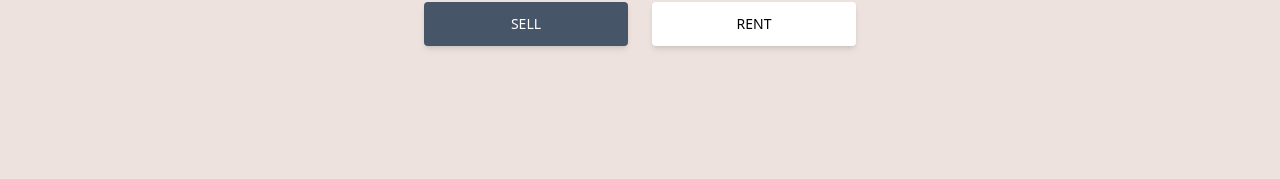
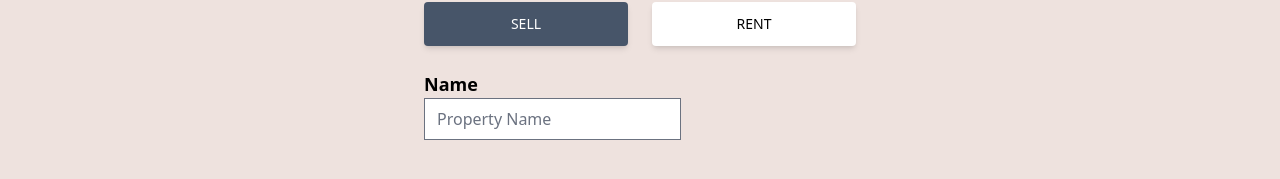
Before and after one commit to GIT-Gizmo/home-seekr, a React (Create React App) app: page /create-listing in a window 1280 px wide. Shown: the part 191-370 px from the top of the page. Built offline with nearby package versions, Linux system fonts and the light colour scheme; no server answers.

Commit message:
re-installed firebase

```diff
--- a/package.json
+++ b/package.json
@@ -6,6 +6,7 @@
     "@testing-library/jest-dom": "^5.16.5",
     "@testing-library/react": "^13.4.0",
     "@testing-library/user-event": "^13.5.0",
+    "firebase": "^10.1.0",
     "react": "^18.2.0",
     "react-dom": "^18.2.0",
     "react-icons": "^4.9.0",
--- a/src/pages/CreateListing.jsx
+++ b/src/pages/CreateListing.jsx
@@ -3,8 +3,9 @@ import React, { useState } from 'react'
 export default function CreateListing() {
   const [formData, setFormData] = useState({
     type: "sale",
+    name: ""
   });
-  const {type} = formData;
+  const {type, name} = formData;
   function onChange() {
 
   }
@@ -22,6 +23,8 @@ export default function CreateListing() {
             type === "sale" ? "bg-white text-black" : "bg-slate-600 text-white"
           }`}>Rent</button>
         </div>
+        <p className='text-lg mt-6 font-semibold'>Name</p>
+        <input type="text" id='name' value={name} onChange={onChange} placeholder='Property Name' maxLength={32} minLength={6} />
       </form>
     </main>
   )
```
Also changed, not shown: 1 other file (tests, documents, lock files or other folders).
